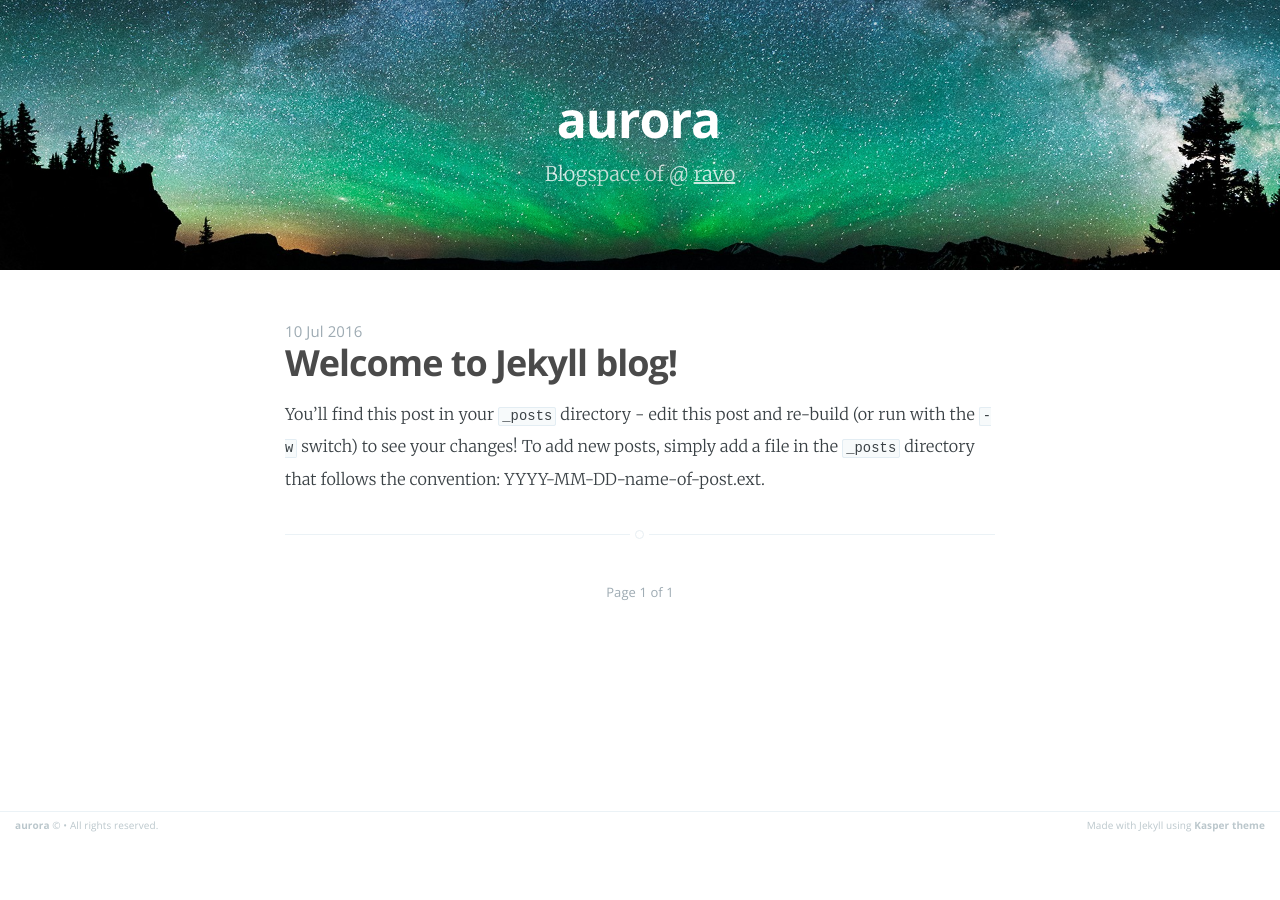
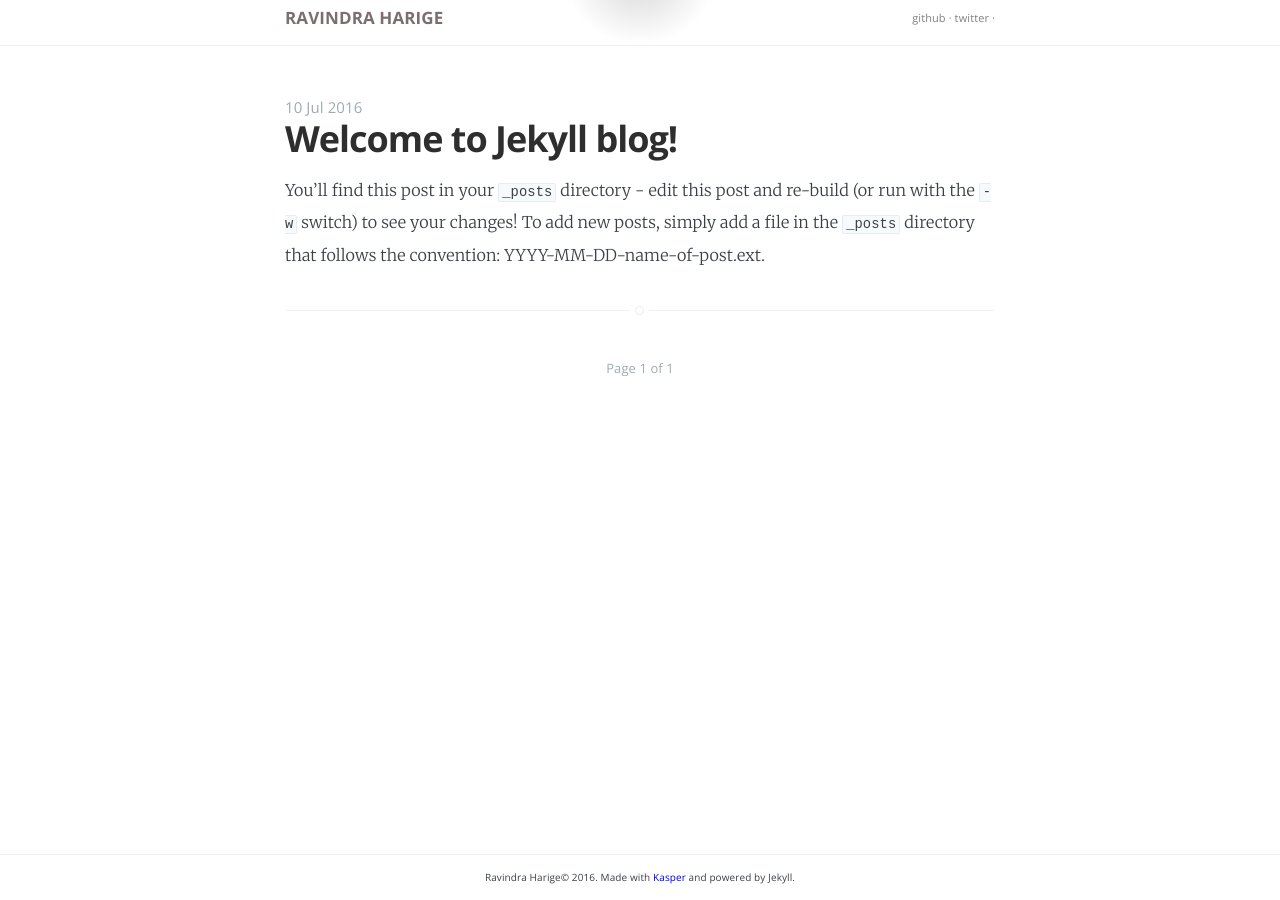
Before and after one commit to rharige/rharige.github.io, a Jekyll site: the page built from index.html, in a window 1280 px wide. Built offline with Jekyll 4.4.1, drawn with Linux system fonts in a browser that asks for light colours; the list of posts is cut into pages by our own code.

Commit message:
Updated theme

```diff
--- a/_layouts/default.html
+++ b/_layouts/default.html
@@ -15,21 +15,20 @@
     <link rel="stylesheet" type="text/css" href="//fonts.googleapis.com/css?family=Merriweather:300,700,700italic,300italic|Open+Sans:700,400" />
     <!-- Customisation  -->
     <link rel="stylesheet" type="text/css" href="/assets/css/main.css" />
+    <meta name="robots" content="noindex">
 
 </head>
 <body class="{% if page.post_class %}{{page.post_class}}{% else %}home-template{% endif %}">
+	<header class="main-header clearfix">
+		<div class="blog-name">
+		<span style="float: left;">
+		<a href="{{site.url}}" style="color:#7b6e6e;font-weight: 600;";>RAVINDRA HARIGE</a>
+		</span>
+		<span style="float: right;display: flex;font-size: 1.1rem;justify-content: center;align-items: center; color:grey;letter-spacing: 0.01rem;">&nbsp;<a href="https://github.com/rharige" style="color:grey;">github</a>&nbsp;·&nbsp;<a href="http://twitter.com/ravo" style="color:grey;">twitter</a>&nbsp;·</span></div>
+	</header>
 
     {{ content }}
-    <footer class="site-footer clearfix">
-      <section class="copyright">
-        <a href="{{ site.baseurl }}">{{ site.name }}</a> &copy;
-              {{date format="YYYY"}} &bull; All rights reserved.
-      </section>
-      <section class="poweredby">Made with Jekyll using
-        <a href="http://github.com/rosario/kasper">Kasper theme</a>
-      </section>
-    </footer>
-
+    <footer class="site-footer">Ravindra Harige&copy; 2016. Made with&nbsp;<a href="https://github.com/rosario/kasper">Kasper</a>&nbsp;and powered by Jekyll.</footer>
     <script type="text/javascript" src="/assets/js/jquery-1.11.1.min.js"></script>
     <script type="text/javascript" src="/assets/js/jquery.fitvids.js"></script>
     <script type="text/javascript" src="/assets/js/index.js"></script>
--- a/assets/css/screen.css
+++ b/assets/css/screen.css
@@ -232,14 +232,18 @@ h6 {
     font-size: 2rem;
 }
 
+/*
 a {
     color: #4A4A4A;
     transition: color ease 0.3s;
 }
-
+ */
+
+/*
 a:hover {
     color: #111;
 }
+ */
 
 p, ul, ol, dl {
     -webkit-font-feature-settings: 'liga' 1, 'onum' 1, 'kern' 1;
@@ -473,12 +477,58 @@ margin on the iframe, cause it breaks stuff. */
     position: relative;
     display: table;
     width: 100%;
-    height: 30%;
+    height: 5%;
     margin-bottom: 5rem;
-    text-align: center;
-    background: #222 no-repeat center center;
-    background-size: cover;
+/*     text-align: center; */
+/*     background: #222 no-repeat center center; */
+/*     background-size: cover; */
+	border-bottom: #EBF2F6 1px solid;
     overflow: hidden;
+    background-color: white;
+
+}
+
+.blog-name {
+    position: relative;
+    width: 80%;
+    max-width: 710px;
+    margin: 0rem auto;
+    word-break: break-word;
+    hyphens: auto;
+    font-size: 1.7rem;
+    line-height: 1.5em;
+    font-weight: 400;
+/*     text-align: left; */
+    font-family: "Open Sans", sans-serif;
+    letter-spacing: 0.1 rem;
+    padding-top: 5px;
+    color: rgb(0,0,0);
+    text-decoration: none;
+/*     float: left; */
+}
+
+
+
+.blog-contact {
+    position: relative;
+    width: 80%;
+    max-width: 710px;
+    margin: 0rem auto;
+    word-break: break-word;
+    hyphens: auto;
+    font-size: 1.7rem;
+    line-height: 1.5em;
+    font-weight: 400;
+/*     text-align: right; */
+    font-family: "Open Sans", sans-serif;
+    letter-spacing: 0.1rem;
+    padding-top: 5px;
+    color: rgb(0,0,0);
+/*     float: right; */
+}
+
+.blog-name a {
+    text-decoration: none;
 }
 
 .main-header .inner {
@@ -946,7 +996,7 @@ body:not(.post-template) .post-title {
     position: relative;
     margin: 6rem 0 0 0;
     padding: 0rem 0 0 0;
-    border-top: #EBF2F6 1px solid;
+/*     border-top: #EBF2F6 1px solid; */
 }
 
 .post-footer h4 {
@@ -1400,26 +1450,45 @@ ul.posts {
    9. Footer - The bottom of every page
    ========================================================================== */
 
-.site-footer {
+.site-footer2 {
     position: relative;
-    margin: 20rem 0 0 0;
+/*     margin: 20rem 0 0 0; */
 /*     margin-bottom: 0rem; */
-    padding: 0.5rem 15px;
+/*     padding: 0.5rem 15px; */
     border-top: #EBF2F6 1px solid;
     font-family: "Open Sans", sans-serif;
     font-size: 1rem;
     line-height: 1.75em;
+
     color: #BBC7CC;
 }
 
+.site-footer {
+	position: fixed;
+	display: flex;
+	justify-content: center;
+	align-items: center;
+    bottom: 0px;
+    height: 5%;
+    width: 100%;
+    border-top: #EBF2F6 1px solid;
+    font-family: "Open Sans", sans-serif;
+    font-size: 1rem;
+    line-height: 1.75em;
+/*     padding-top:5px; */
+
+
+    overflow: hidden;
+}
+
 .site-footer a {
-    color: #BBC7CC;
+    color: #grey;
     text-decoration: none;
-    font-weight: bold;
+/*     font-weight: bold; */
 }
 
 .site-footer a:hover {
-    color: #50585D;
+/*     color: #50585D; */
 }
 
 .poweredby {
--- a/index.html
+++ b/index.html
@@ -4,28 +4,6 @@ title: Home
 cover: 'assets/images/aurora.jpg'
 about: 'about.html'
 ---
-
-<header class="main-header {% if page.cover %}" style="background-image: url({{ page.cover }}) {%else%}no-cover{% endif %}">
-    <nav class="main-nav overlay clearfix">
-            {% if page.logo %}
-                <a class="blog-logo" href="{{ site.baseurl }}">
-                    <img src="{{ page.logo }}" alt="Blog Logo" />
-                </a>
-            {% endif %}
-
-    </nav>
-    <div class="vertical">
-        <div class="main-header-content inner">
-            <h1 class="page-title">{{ site.name }}</h1>
-            <h2 class="page-description">
-                {% if site.description %} {{ site.description }} {% endif %}@
-                <a href="https://twitter.com/ravo" style="color:rgba(255,255,255,0.8)">ravo</a>
-            </h2>
-        </div>
-    </div>
-
-</header>
-
 
 <main id="content" class="content" role="main">
 
@@ -41,7 +19,7 @@ about: 'about.html'
 <article class="index-post">
     <header class="post-header">
         <span class="post-meta"><time datetime="{{ post.date | date_to_string }}">{{ post.date | date_to_string }}</time> {{!tags prefix="on "}}</span>
-        <h2 class="post-title"><a href="{{ post.url}}">{{ post.title }}</a></h2>
+        <h2 class="post-title"><a href="{{post.url}}" style="color:#2f2e2e;">{{ post.title }}</a></h2>
 
     </header>
     <section class="post-excerpt">
@@ -70,7 +48,7 @@ about: 'about.html'
     </article> -->
     <!--  -->
 
-    {% endfor %}
+<!--     {% endfor %} -->
 
     {% include pagination.html %}
 
```
Also changed, not shown: _layouts/post.html (+1 -12 lines).
